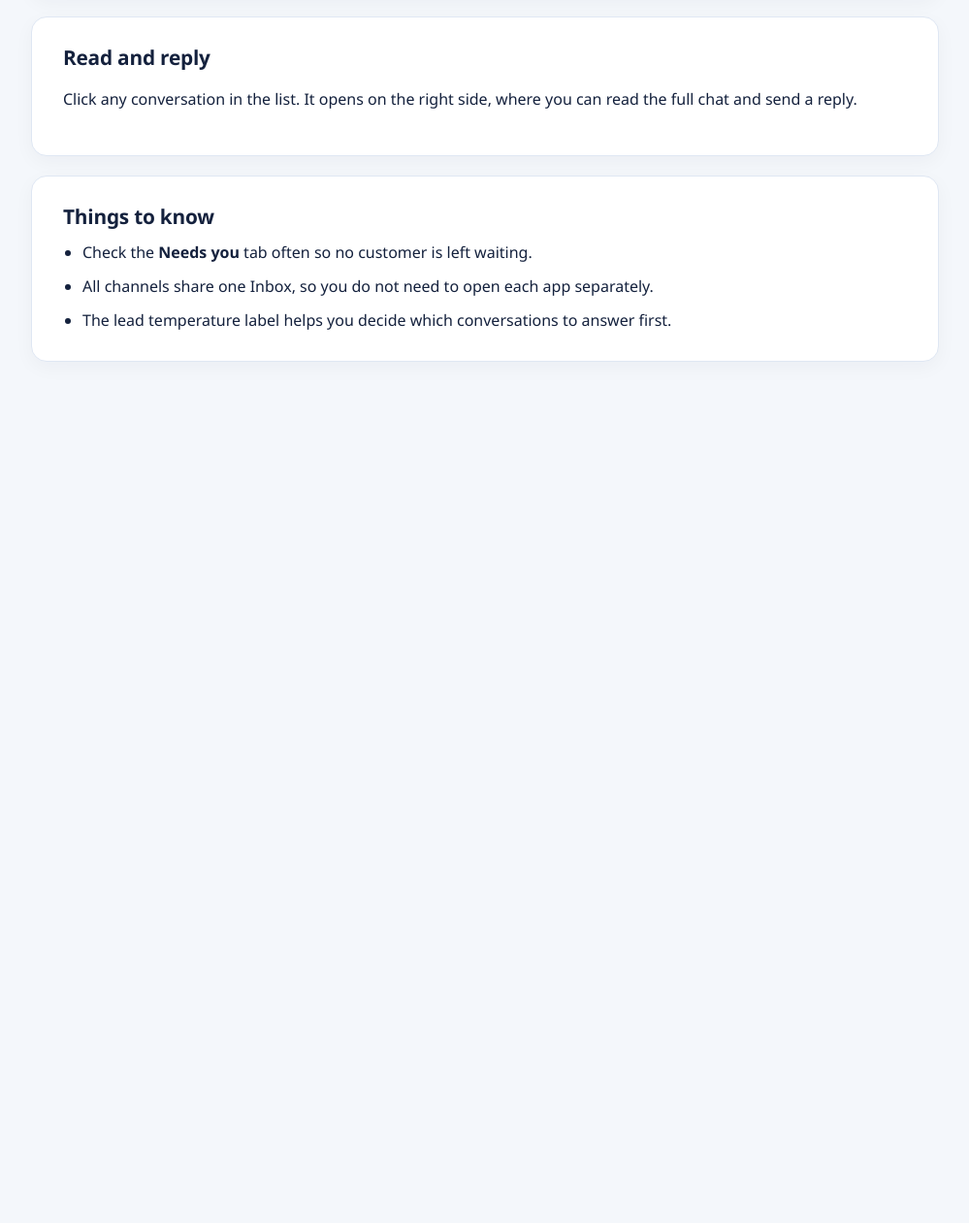
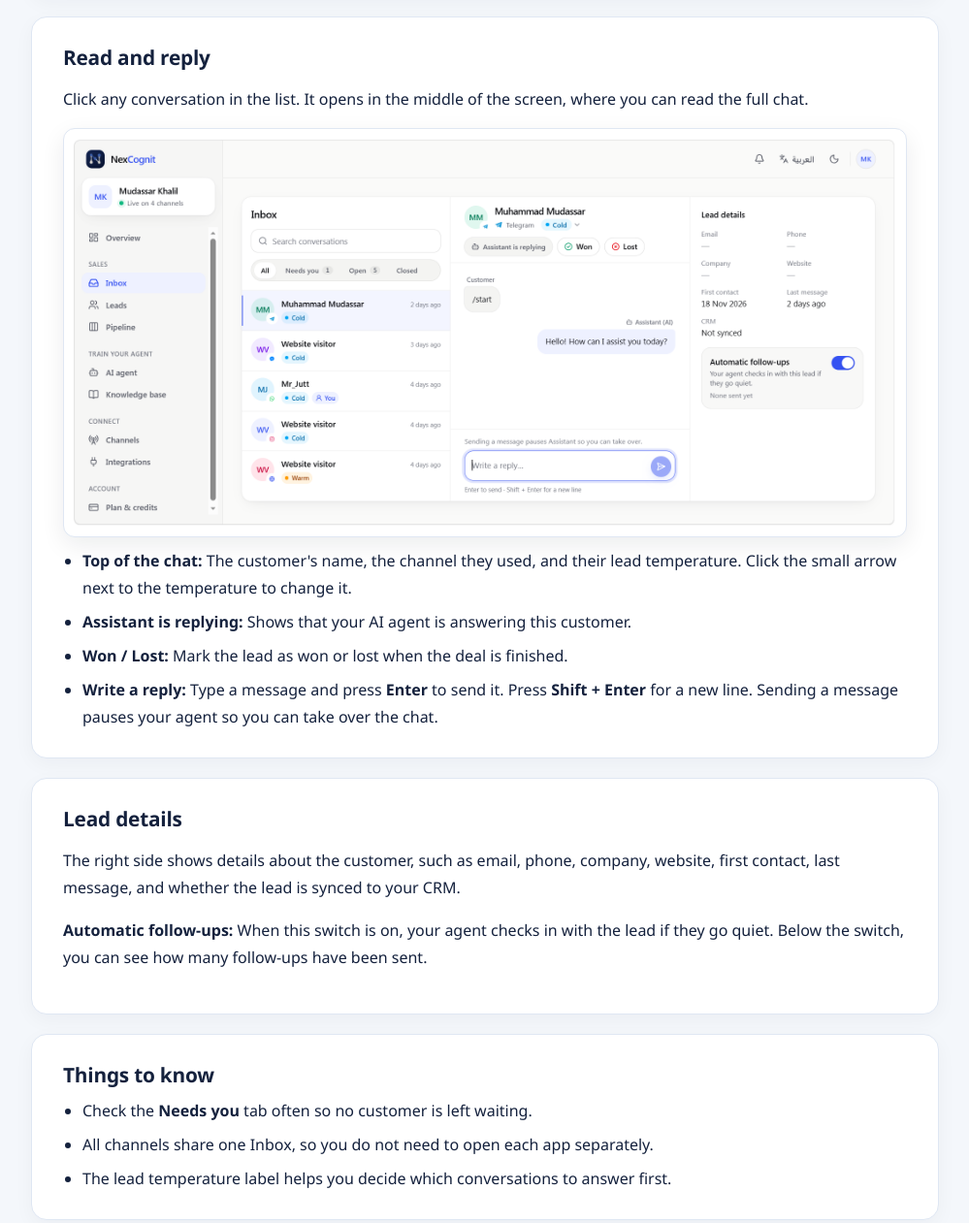
Before and after one commit to mudassar010101/Documentation, a plain HTML site: page pages/inbox.html in a window 1280 px wide. Shown: the part 1464-2725 px from the top of the page at 97% size, without its empty margins (280-1279 px from the left). Before the commit the page ends 1897 px from the top, so only its background shows below. Drawn offline with Linux system fonts and the light colour scheme.

Commit message:
Add conversation view to Inbox page

```diff
--- a/pages/inbox.html
+++ b/pages/inbox.html
@@ -55,8 +55,8 @@
 
       <section class="content-section">
         <h2>Inbox overview</h2>
-        <p>The left side shows your list of conversations. The right side shows the conversation you select, so you
-          can read it and reply.</p>
+        <p>The left side shows your list of conversations. When you select a conversation, the chat opens in the
+          middle and the customer's details appear on the right.</p>
         <img src="../screenshots/inbox/01_inbox_overview.PNG" alt="NexCognit inbox overview"
           style="max-width: 100%; border: 1px solid #dfe7f3; border-radius: 12px; margin-top: 12px;" />
       </section>
@@ -90,8 +90,27 @@
 
       <section class="content-section">
         <h2>Read and reply</h2>
-        <p>Click any conversation in the list. It opens on the right side, where you can read the full chat and send
-          a reply.</p>
+        <p>Click any conversation in the list. It opens in the middle of the screen, where you can read the full chat.
+        </p>
+        <img src="../screenshots/inbox/02_inbox_conversation.PNG" alt="An open conversation in the NexCognit inbox"
+          style="max-width: 100%; border: 1px solid #dfe7f3; border-radius: 12px; margin-top: 12px;" />
+        <ul>
+          <li><strong>Top of the chat:</strong> The customer's name, the channel they used, and their lead temperature.
+            Click the small arrow next to the temperature to change it.</li>
+          <li><strong>Assistant is replying:</strong> Shows that your AI agent is answering this customer.</li>
+          <li><strong>Won / Lost:</strong> Mark the lead as won or lost when the deal is finished.</li>
+          <li><strong>Write a reply:</strong> Type a message and press <strong>Enter</strong> to send it. Press
+            <strong>Shift + Enter</strong> for a new line. Sending a message pauses your agent so you can take over
+            the chat.</li>
+        </ul>
+      </section>
+
+      <section class="content-section">
+        <h2>Lead details</h2>
+        <p>The right side shows details about the customer, such as email, phone, company, website, first contact,
+          last message, and whether the lead is synced to your CRM.</p>
+        <p><strong>Automatic follow-ups:</strong> When this switch is on, your agent checks in with the lead if they
+          go quiet. Below the switch, you can see how many follow-ups have been sent.</p>
       </section>
 
       <section class="content-section">
```
Also changed, not shown: screenshots/inbox/02_inbox_conversation.PNG (added).
